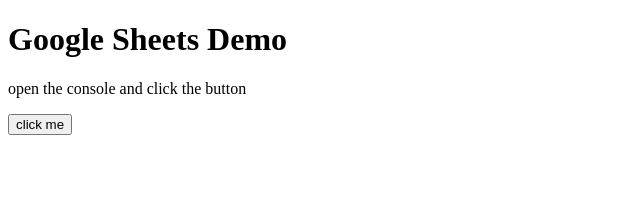
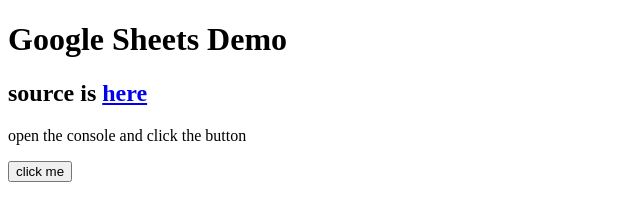
Before and after one commit to swyxio/netlify-google-spreadsheet-demo, a website: page public/index.html in a window 1280 px wide. Shown: the whole page, without its empty margins (0-640 px from the left). Drawn offline with Linux system fonts and the light colour scheme.

Commit message:
2 way linking to source

```diff
--- a/public/index.html
+++ b/public/index.html
@@ -9,6 +9,7 @@
 </head>
 <body>
   <h1>Google Sheets Demo</h1>
+  <h2>source is <a href="https://netlify-google-spreadsheet-demo.netlify.com/">here</a></h2>
   <p>
     open the console and click the button
   </p>
```
